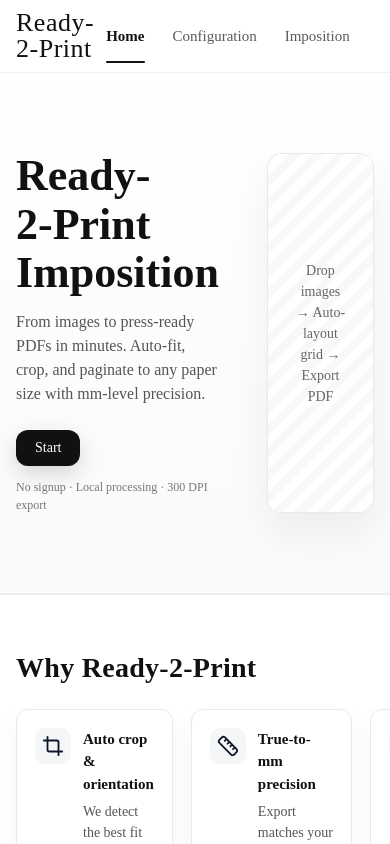
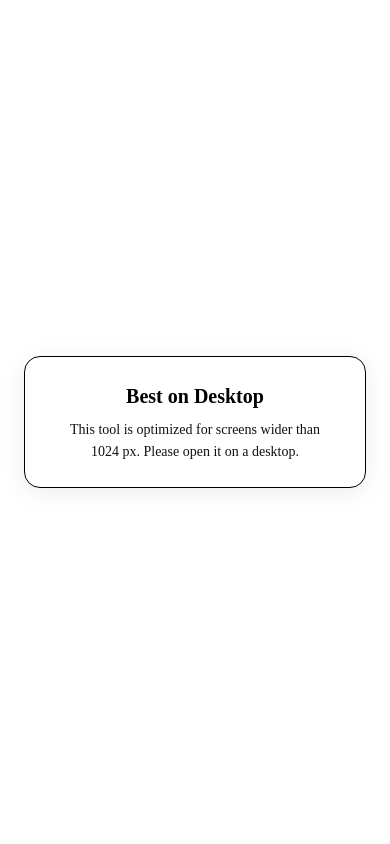
Before and after one commit to danh-tc/ready-2-print, a Next.js app: page / in a window 390 px wide. Shown: the top 844 px of the page. Built offline with nearby package versions, Linux system fonts and the light colour scheme.

Commit message:
Hide this tool on mobile

```diff
--- /dev/null
+++ b/components/layout/BreakpointHardGate.tsx
@@ -0,0 +1,65 @@
+"use client";
+
+import React, { useEffect, useState } from "react";
+
+const BREAKPOINT_PX = 1024;
+
+export default function BreakpointHardGate() {
+  const [blocked, setBlocked] = useState(false);
+
+  useEffect(() => {
+    const check = () => {
+      // Guard for SSR
+      if (typeof window === "undefined") return;
+      setBlocked(window.innerWidth < BREAKPOINT_PX);
+    };
+
+    // Initial check
+    check();
+
+    // Debounced resize listener
+    let timeoutId: number | null = null;
+    const onResize = () => {
+      if (timeoutId) window.clearTimeout(timeoutId);
+      timeoutId = window.setTimeout(check, 150);
+    };
+
+    window.addEventListener("resize", onResize);
+    return () => {
+      window.removeEventListener("resize", onResize);
+      if (timeoutId) window.clearTimeout(timeoutId);
+    };
+  }, []);
+
+  // Prevent page scroll when blocked
+  useEffect(() => {
+    if (!blocked) return;
+    const prev = document.body.style.overflow;
+    document.body.style.overflow = "hidden";
+    return () => {
+      document.body.style.overflow = prev;
+    };
+  }, [blocked]);
+
+  if (!blocked) return null;
+
+  return (
+    <div
+      className="rethink-hardgate"
+      role="dialog"
+      aria-modal="true"
+      aria-labelledby="rethink-hardgate-title"
+      aria-describedby="rethink-hardgate-desc"
+    >
+      <div className="rethink-hardgate__panel" tabIndex={-1}>
+        <h2 id="rethink-hardgate-title" className="rethink-hardgate__title">
+          Best on Desktop
+        </h2>
+        <p id="rethink-hardgate-desc" className="rethink-hardgate__desc">
+          This tool is optimized for screens wider than 1024&nbsp;px. Please
+          open it on a desktop.
+        </p>
+      </div>
+    </div>
+  );
+}
--- /dev/null
+++ b/components/layout/breakpoint-hardgate.scss
@@ -0,0 +1,50 @@
+/* components/breakpoint-hardgate.scss */
+.rethink-hardgate {
+  position: fixed;
+  inset: 0;
+  z-index: 9999;
+  background: #ffffff;
+  display: flex;
+  align-items: center;
+  justify-content: center;
+
+  &__panel {
+    width: 100%;
+    max-width: 560px;
+    margin: 24px;
+    padding: 24px;
+    background: #fff;
+    border: 1px solid #000;
+    border-radius: 16px;
+    text-align: center;
+    box-shadow: 0 4px 24px rgba(0, 0, 0, 0.08);
+    outline: none;
+  }
+
+  &__title {
+    margin: 0 0 8px;
+    font-size: 20px;
+    font-weight: 800;
+    color: #000;
+
+    &--sub {
+      margin-top: 8px;
+      font-size: 18px;
+      font-weight: 700;
+    }
+  }
+
+  &__desc {
+    margin: 0;
+    font-size: 14px;
+    line-height: 1.6;
+    color: #111;
+  }
+
+  &__divider {
+    height: 1px;
+    margin: 16px 0;
+    background: #000;
+    opacity: 0.12;
+  }
+}
--- a/src/app/layout.tsx
+++ b/src/app/layout.tsx
@@ -4,6 +4,8 @@ import type { Metadata } from "next";
 import { Geist, Geist_Mono } from "next/font/google";
 import "@/styles/rethink-foundation.scss";
 import "@/styles/_reset.scss";
+import "@/components/layout/breakpoint-hardgate.scss";
+import BreakpointHardGate from "@/components/layout/BreakpointHardGate";
 
 const geistSans = Geist({
   variable: "--font-geist-sans",
@@ -28,6 +30,7 @@ export default function RootLayout({
   return (
     <html lang="en">
       <body className={`${geistSans.variable} ${geistMono.variable}`}>
+        <BreakpointHardGate />
         <Header />
         {children}
         <Footer />
```
